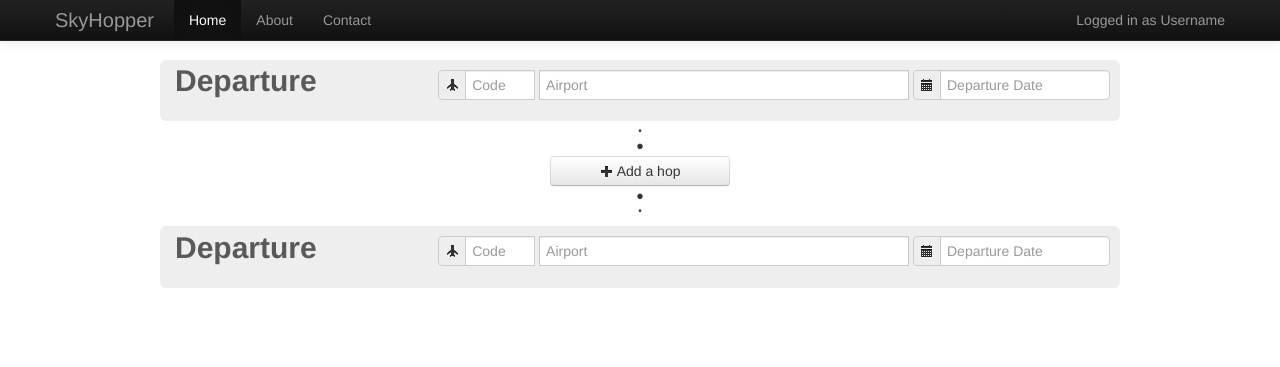
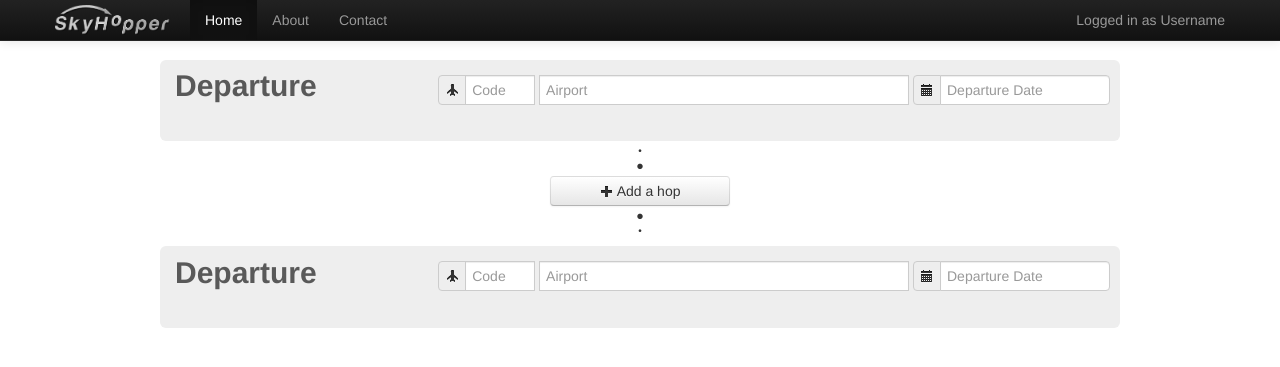
Before and after one commit to CraigPeden/ilwhack.namepending, a CodeIgniter app: page / in a window 1280 px wide. Shown: the top 367 px of the page. Run offline with CodeIgniter, Linux system fonts and the light colour scheme; some libraries are stand-ins or nearby versions.

Commit message:
Generalising Add Hop

```diff
--- a/application/views/assets/footer.php
+++ b/application/views/assets/footer.php
@@ -3,21 +3,21 @@
 		</footer>
 
 		<!-- <script src="<?php echo base_url("/js/jquery.js");?>"></script>-->
-		<script src="http://code.jquery.com/jquery-1.9.1.min.js"></script>
-		<script src="<?= base_url("/js/bootstrap-datepicker.js");?>"></script>
-		<script src="<?= base_url('/js/bootstrap.js'); ?>"></script>
+		<script type="text/javascript" src="http://code.jquery.com/jquery-1.9.1.min.js"></script>
+		<script type="text/javascript" src="<?= base_url("/js/bootstrap-datepicker.js");?>"></script>
+		<script type="text/javascript" src="<?= base_url('/js/bootstrap.js'); ?>"></script>
 		<script type="text/javascript" src="<?= base_url('/js/airport_search.js'); ?>"></script>
 		<script type="text/javascript">
 			$(document).ready(function() {
 				$('#dp1').datepicker();
 				$('#dp2').datepicker();
-				$(".addhop").click(function () {
+				$(".hop_container_add").click(function () {
 					$(".hop").first().show("slow", function showNext() {
 						$(this).next(".hop").show("slow", showNext);
 					});
 				});
-				$(".hoponedelete").click(function(){
-					$(".hopone").hide(500);
+				$(".hop_container_delete").click(function(){
+					$(".hop_container_insert").hide(500);
 					event.preventDefault()
 				});
 
--- a/application/views/assets/header.php
+++ b/application/views/assets/header.php
@@ -33,7 +33,7 @@
             <span class="icon-bar"></span>
             <span class="icon-bar"></span>
           </a>
-          <a class="brand" href="#">SkyHopper</a>
+          <a class="brand" href="#"><img class="logo" src="<?= base_url('/img/SkyHopper_transparent.png'); ?>"></a>
           <div class="nav-collapse collapse">
             <p class="navbar-text pull-right">
               Logged in as <a href="#" class="navbar-link">Username</a>
--- a/application/views/assets/main.php
+++ b/application/views/assets/main.php
@@ -21,20 +21,12 @@
 		</div>
     </div>
 
-    <div class="hopone hop">
+    <div class="hop_container_insert hop">
     	<div class="transitionbulletone">•</div>
     	<div class="transitionbullettwo">•</div>
 	    <div class="hop_container">
-			<div class="airports_title row-fluid">
-				<div class="span5">
-	    			<h1>First Destination</h1>
-				</div>
-				<div class="pull-right">
-					<i class="icon-remove hoponedelete"></i>
-				</div>
-			</div>
 			<div class="airports_body">
-				<span class="help-inline">Inline help text</span>
+				<span class="help-inline hop_container_title">Hop</span>
 				<div class="pull-right">
 					<form class="form-inline">
 						<div class="input-prepend">
@@ -48,17 +40,18 @@
 							<span class="add-on"><i class="icon-calendar"></i></span>
 							<input type="text" class="span2" placeholder="Departure Date" data-date-format="dd/mm/yy" id="dp1">
 						</div>
+						<i class="icon-remove hop_container_delete"></i>
 				    </form>
 				</div>
 			</div>
 	    </div>
 
     </div>
-    <div class="transitionbulletone">•</div>
-    <div class="transitionbullettwo">•</div>
+    <div class="transitionbulletone hop">•</div>
+    <div class="transitionbullettwo hop">•</div>
 
     <div class="addHopContainer">
-    	<button class="btn addhop"><i class="icon-plus"></i> Add a hop</button>
+    	<button class="btn hop_container_add"><i class="icon-plus"></i> Add a hop</button>
     </div>
 
     <div class="transitionbullettwo">•</div>
--- a/css/skyhopper.css
+++ b/css/skyhopper.css
@@ -28,7 +28,7 @@
 	width: 180px;
 }
 
-.addhop {
+.hop_container_add {
 	margin-left: auto;
 	margin-right: auto;
 	width: 180px;
@@ -42,7 +42,7 @@
 	margin-left: auto;
 	margin-right: auto;
 	width: 940px;
-	padding: 10px 10px;
+	padding: 15px 10px 25px 10px;
 	background-color: #eeeeee;
 	  -webkit-border-radius: 6px;
 	     -moz-border-radius: 6px;
@@ -54,8 +54,12 @@
 	margin-bottom: 10px;
 }
 
-.hopone {
+.hop_container_insert {
 	display: none;
+}
+
+.hop_container_delete {
+	margin-left: 5px;
 }
 
 .hop_container_title {
@@ -66,3 +70,12 @@
 	color: inherit;
 	text-rendering: optimizelegibility;
 }
+
+.logo {
+	height: 30px;
+}
+
+.brand {
+	padding-top: 5px !important;
+	padding-bottom: 5px !important;
+}
```
Also changed, not shown: img/SkyHopper_transparent.png.
